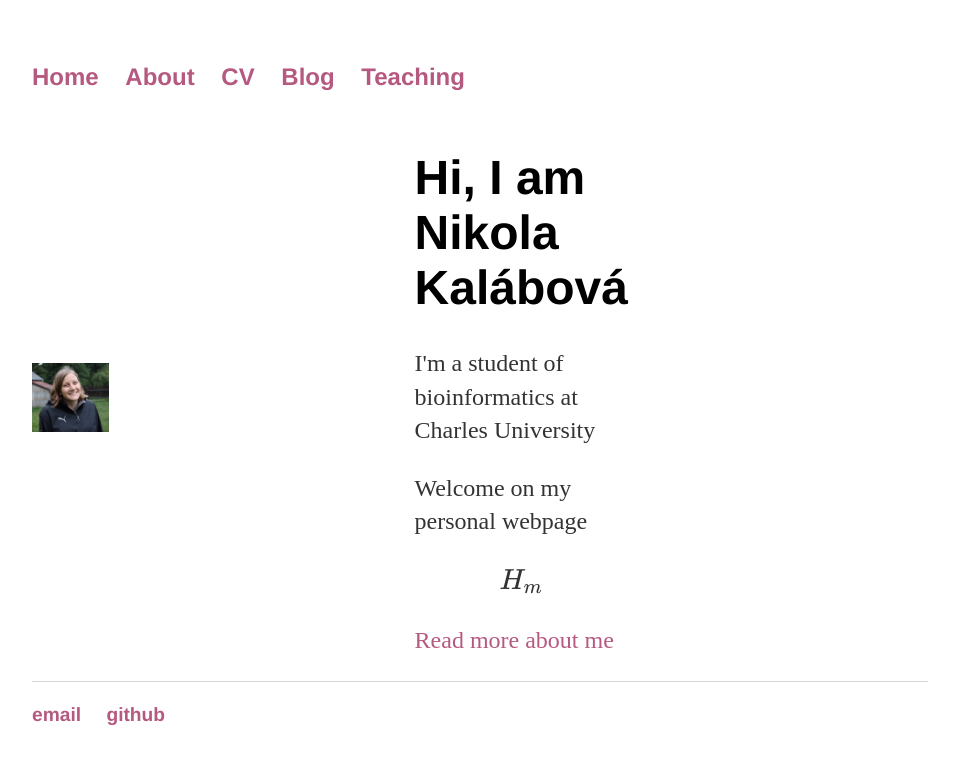
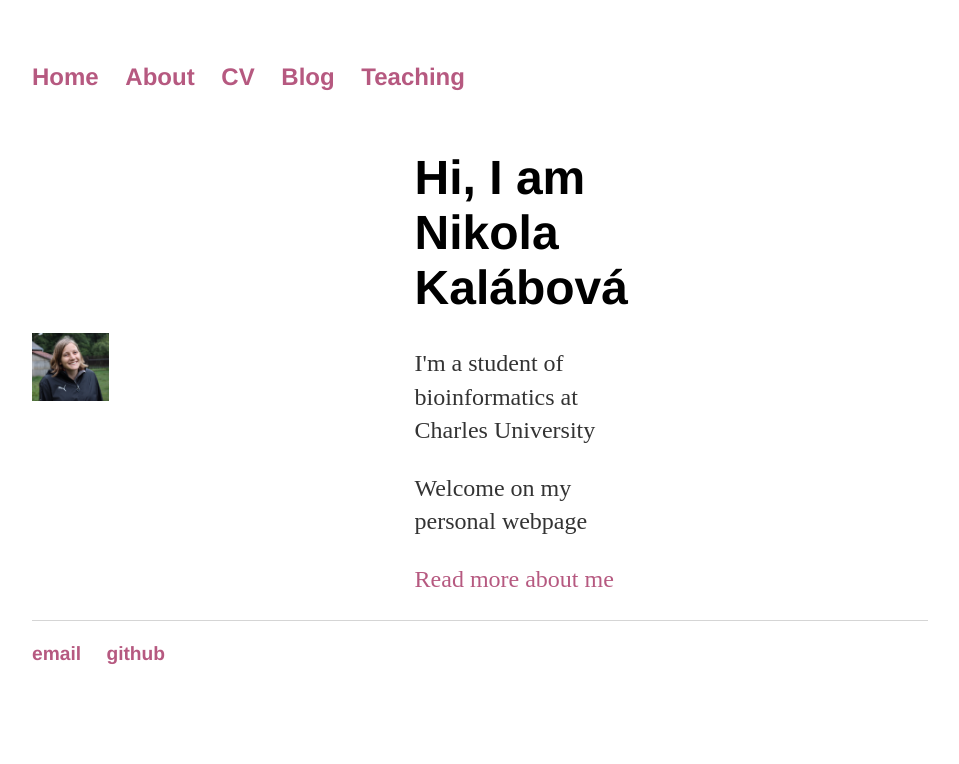
Before and after one commit to lavakin/lavakin.github.io, a Jekyll site: the page built from index.html, in a window 1280 px wide. Shown: the top 764 px of the page, without its empty margins (160-1119 px from the left). Built offline with Jekyll 4.4.1, drawn with Linux system fonts in a browser that asks for light colours; nearby versions of some CDN libraries.

```diff
--- a/index.html
+++ b/index.html
@@ -33,7 +33,7 @@ title: Nikola Kalábová, Personal Webpage
       <div class="text">
         <h1>Hi, I am Nikola Kalábová</h1>
 	<p>I'm a student of bioinformatics at Charles University</p>
-	<p>Welcome on my personal webpage $$H_m$$</p>
+	<p>Welcome on my personal webpage</p>
 	<p><a href="/about">Read more about me</a></p>
       </div>
     </div>
```
